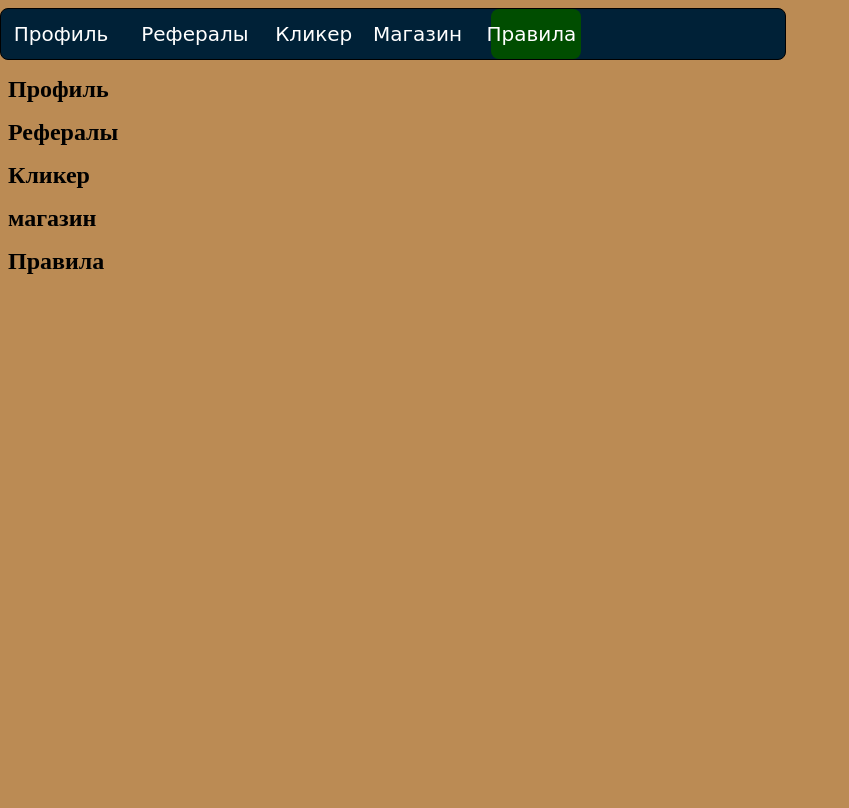
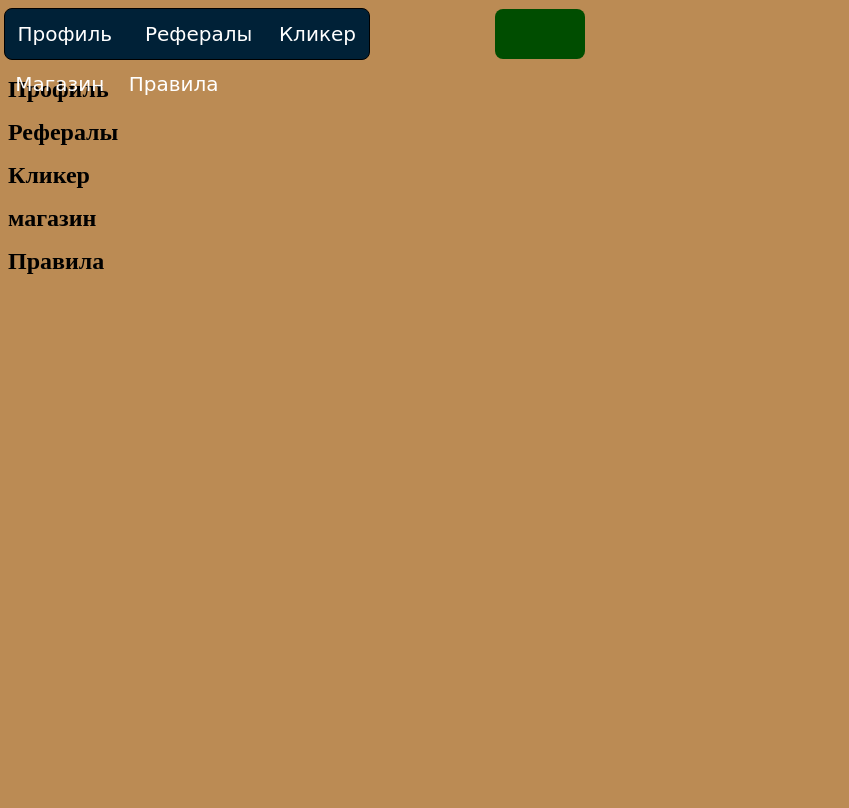
Before and after one commit to Dvutis/dvutis.github.io, a PHP site: page / in a window 1280 px wide. Shown: the whole page, without its empty margins (0-849 px from the left). After the commit the page ends 274 px from the top, so only its background shows below. Run offline with PHP 8.4, Linux system fonts and the light colour scheme.

Commit message:
Update main.css

```diff
--- a/dlicker/main.css
+++ b/dlicker/main.css
@@ -4,7 +4,9 @@ body {position:relative; min-height: 100%;}
 .container{padding-bottom:5rem;}
 footer{position:absolute; bottom: 0; left: 0; right: 0;}
 
-
+body {
+  position: fixed;
+}
 
 nav {
   right: 19.55%;
```
